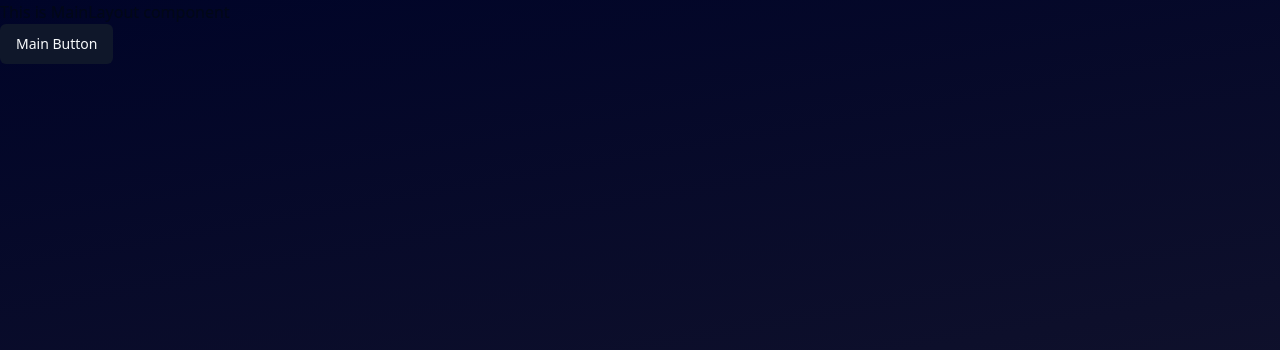
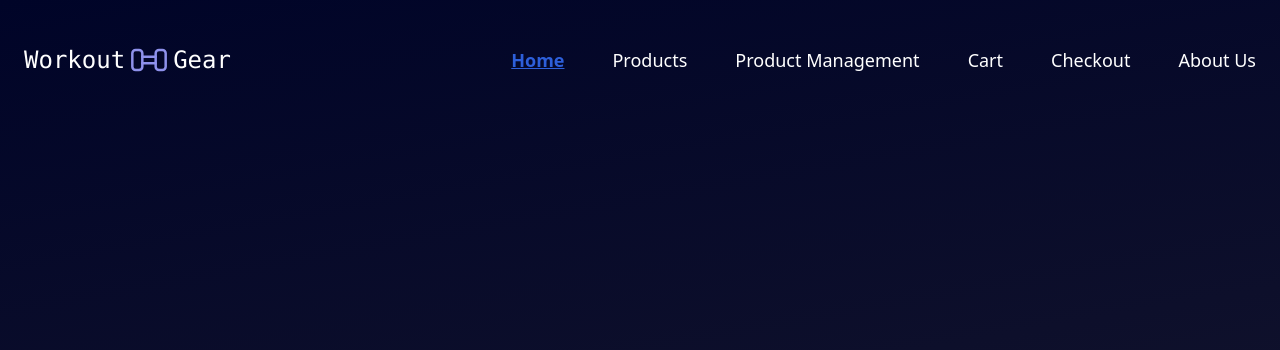
Before and after one commit to searchsakib/workout_gear_client, a React (Vite) app: page / in a window 1280 px wide. Shown: the top 350 px of the page. Built offline with nearby package versions, Linux system fonts and the light colour scheme.

Commit message:
before installing daisyUI

```diff
--- a/src/components/Header/Header.tsx
+++ b/src/components/Header/Header.tsx
@@ -1,9 +1,131 @@
+import { Link, NavLink } from 'react-router-dom';
+// import Container from '../ui/Container';
+
 const Header = () => {
+  const links = (
+    <>
+      <li className='md:pr-12 lg:pr-12 pb-4 md:pb-0 lg:pb-0'>
+        <NavLink
+          to='/'
+          className={({ isActive, isPending }) =>
+            isPending
+              ? 'pending'
+              : isActive
+              ? 'text-[#2D5FDA] underline font-bold'
+              : ''
+          }
+        >
+          Home
+        </NavLink>
+      </li>
+
+      <li className='md:pr-12 lg:pr-12 pb-4 md:pb-0 lg:pb-0'>
+        <NavLink
+          to='/about'
+          className={({ isActive, isPending }) =>
+            isPending
+              ? 'pending'
+              : isActive
+              ? 'text-[#2D5FDA] underline font-bold'
+              : ''
+          }
+        >
+          Products
+        </NavLink>
+      </li>
+
+      <li className='md:pr-12 lg:pr-12 pb-4 md:pb-0 lg:pb-0'>
+        <NavLink
+          to='/contact'
+          className={({ isActive, isPending }) =>
+            isPending
+              ? 'pending'
+              : isActive
+              ? 'text-[#2D5FDA] underline font-bold'
+              : ''
+          }
+        >
+          Product Management
+        </NavLink>
+      </li>
+
+      <li className='md:pr-12 lg:pr-12 pb-4 md:pb-0 lg:pb-0'>
+        <NavLink
+          to='/coupon'
+          className={({ isActive, isPending }) =>
+            isPending
+              ? 'pending'
+              : isActive
+              ? 'text-[#2D5FDA] underline font-bold'
+              : ''
+          }
+        >
+          Cart
+        </NavLink>
+      </li>
+      <li className='md:pr-12 lg:pr-12 pb-4 md:pb-0 lg:pb-0'>
+        <NavLink
+          to='/coupon'
+          className={({ isActive, isPending }) =>
+            isPending
+              ? 'pending'
+              : isActive
+              ? 'text-[#2D5FDA] underline font-bold'
+              : ''
+          }
+        >
+          Checkout
+        </NavLink>
+      </li>
+
+      <li className='pb-8 md:pb-0 lg:pb-0'>
+        <NavLink
+          to='/login'
+          className={({ isActive, isPending }) =>
+            isPending
+              ? 'pending'
+              : isActive
+              ? 'text-[#2D5FDA] underline font-bold'
+              : ''
+          }
+        >
+          About Us
+        </NavLink>
+      </li>
+    </>
+  );
   return (
-    <div>
-      <h2>This is Header component</h2>
+    <div className='flex flex-row-reverse xl:flex-row px-3 md:px-6 items-center justify-between max-w-screen-2xl mx-auto py-10 text-white'>
+      <div>
+        <Link to='/'>
+          <div className='flex items-center gap-1 font-mono text-white text-2xl'>
+            <h2>Workout</h2>
+            <div className='max-w-10'>
+              <img src='/public/icon.svg' alt='logo image' />
+            </div>
+            <h2>Gear</h2>
+          </div>
+        </Link>
+      </div>
+      <div className='text-center mt-9 md:mt-0 lg:mt-0 '>
+        <ul className=' md:flex lg:flex text-lg'>{links}</ul>
+      </div>
     </div>
   );
 };
 
 export default Header;
+
+{
+  /* <Container>
+<div className='text-white text-2xl  '>
+  <div className='flex items-center gap-1 font-mono'>
+    <h2>Workout</h2>
+    <div className='max-w-10'>
+      <img src='/public/icon.svg' alt='logo' />
+    </div>
+    <h2>Gear</h2>
+  </div>
+</div>
+</Container> */
+}
--- a/src/components/layout/MainLayout.tsx
+++ b/src/components/layout/MainLayout.tsx
@@ -1,10 +1,9 @@
-import { Button } from '../ui/button';
+import Header from '../Header/Header';
 
 const MainLayout = () => {
   return (
     <div className='bg-primary-gradient h-screen'>
-      <h2>This is MainLayout component</h2>
-      <Button>Main Button</Button>
+      <Header></Header>
     </div>
   );
 };
--- /dev/null
+++ b/src/components/ui/Container.tsx
@@ -0,0 +1,11 @@
+import { ReactNode } from 'react';
+
+type TContainerProps = {
+  children: ReactNode;
+};
+
+const Container = ({ children }: TContainerProps) => {
+  return <div className='w-full max-w-screen-2xl mx-auto'>{children}</div>;
+};
+
+export default Container;
--- a/src/main.tsx
+++ b/src/main.tsx
@@ -4,11 +4,13 @@ import App from './App.tsx';
 import './index.css';
 import { Provider } from 'react-redux';
 import { store } from './redux/store.ts';
+import { RouterProvider } from 'react-router-dom';
+import router from './routes/routes.tsx';
 
 ReactDOM.createRoot(document.getElementById('root')!).render(
   <React.StrictMode>
     <Provider store={store}>
-      <App />
+      <RouterProvider router={router}></RouterProvider>
     </Provider>
   </React.StrictMode>
 );
--- /dev/null
+++ b/src/routes/routes.tsx
@@ -0,0 +1,11 @@
+import App from '@/App';
+import { createBrowserRouter } from 'react-router-dom';
+
+const router = createBrowserRouter([
+  {
+    path: '/',
+    element: <App></App>,
+  },
+]);
+
+export default router;
```
